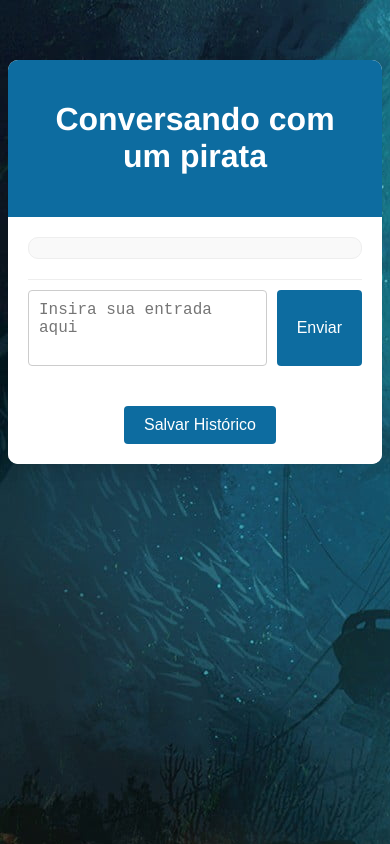
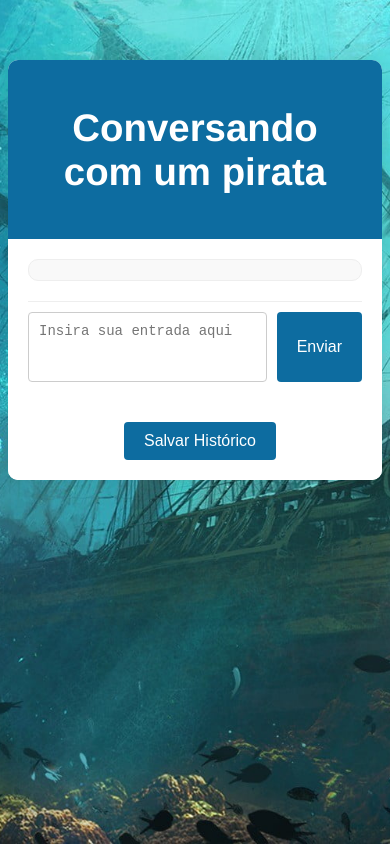
Before and after one commit to WendelRisse/PirataIA, a Vue app: page / in a window 390 px wide. Built offline with nearby package versions, Linux system fonts and the light colour scheme.

Commit message:
Conectando-se em Qualquer Tela
Desafio do Chatbot Responsivo: Conectando-se em Qualquer Tela

```diff
--- a/src/App.vue
+++ b/src/App.vue
@@ -15,7 +15,12 @@ export default {
 <style>
 body {
   background-image: url('@/assets/fundopiratanaufragio.jpg');
+  background-size: cover;
+  background-repeat: no-repeat;
+  background-position: center;
+  background-attachment: fixed;
 }
+
 
 #app {
   font-family: Avenir, Helvetica, Arial, sans-serif;
--- a/src/components/HelloWorld.vue
+++ b/src/components/HelloWorld.vue
@@ -138,6 +138,62 @@ export default {
 </script>
 
 <style scoped>
+
+/* Smartphones */
+@media (max-width: 600px) {
+  .chat-container {
+    max-width: 100%;
+    margin: 10px;
+  }
+
+  .chat-header {
+    padding: 15px;
+    font-size: 1.2em;
+  }
+
+  .chat-box {
+    padding: 10px;
+  }
+
+  .chat-input textarea {
+    font-size: 14px;
+  }
+
+  button {
+    font-size: 14px;
+    padding: 8px 16px;
+  }
+}
+
+/* Tablets */
+@media (min-width: 601px) and (max-width: 1024px) {
+  .chat-container {
+    max-width: 90%;
+    margin: 20px auto;
+  }
+
+  .chat-header {
+    font-size: 1.5em;
+  }
+
+  .chat-input textarea {
+    font-size: 16px;
+  }
+
+  button {
+    font-size: 16px;
+    padding: 10px 18px;
+  }
+}
+
+/* Desktops */
+@media (min-width: 1025px) {
+  .chat-container {
+    max-width: 800px;
+  }
+}
+
+
 body {
   margin: 0;
   padding: 0;
@@ -152,9 +208,90 @@ body {
   box-shadow: 0 0 20px rgba(0, 0, 0, 0.1);
   display: flex;
   flex-direction: column;
-  height: auto;
 }
 
+.chat-header {
+  background-color: #0d6ca0;
+  color: #fff;
+  padding: 20px;
+  border-radius: 10px 10px 0 0;
+  text-align: center;
+}
+
+.chat-box {
+  flex: 1;
+  padding: 20px;
+}
+
+.chat-messages {
+  flex: 1;
+  overflow-y: auto;
+  max-height: 400px;
+  margin-bottom: 20px;
+  padding: 10px;
+  background-color: #f9f9f9;
+  border-radius: 10px;
+  border: 1px solid #eee;
+}
+
+.chat-message {
+  margin-bottom: 10px;
+}
+
+/* .user-message p {
+  background-color: #0d6ca0;
+  color: #fff;
+  padding: 10px;
+  border-radius: 10px;
+} */
+
+.bot-message p {
+  background-color: #eee;
+  padding: 10px;
+  border-radius: 10px;
+}
+
+.chat-input textarea {
+  flex: 1;
+  padding: 10px;
+  border: 1px solid #ccc;
+  border-radius: 4px;
+}
+
+button {
+  padding: 10px 20px;
+  margin-left: 10px;
+  background-color: #0d6ca0;
+  color: #fff;
+  border: none;
+  border-radius: 4px;
+  cursor: pointer;
+}
+
+button:hover {
+  background-color: #05344d;
+}
+
+.button-container {
+  padding: 20px;
+  display: flex;
+  justify-content: center;
+  background-color: #fff;
+  border-radius: 0 0 10px 10px;
+}
+
+
+/* .chat-container {
+  max-width: 600px;
+  margin: 50px auto;
+  background-color: #fff;
+  border-radius: 10px;
+  box-shadow: 0 0 20px rgba(0, 0, 0, 0.1);
+  display: flex;
+  flex-direction: column;
+  height: auto;
+} */
+/*
 .chat-header {
   background-color: #0d6ca0;
   color: #fff;
@@ -174,17 +311,16 @@ body {
   flex: 1;
   overflow-y: auto;
   max-height: 400px;
-  /* Define a altura máxima do chat */
   margin-bottom: 20px;
   padding: 10px;
   background-color: #f9f9f9;
   border-radius: 10px;
   border: 1px solid #eee;
-}
+} */
 
-.chat-message {
+/* .chat-message {
   margin-bottom: 10px;
-}
+} */
 
 .user-message {
   text-align: right;
@@ -197,14 +333,14 @@ body {
   padding: 10px;
   border-radius: 10px;
 }
-
+/*
 .bot-message p {
   background-color: #eee;
   display: inline-block;
   padding: 10px;
   border-radius: 10px;
 
-}
+} */
 
 .chat-input {
   display: flex;
```
Also changed, not shown: 1 other file (tests, documents, lock files or other folders).
